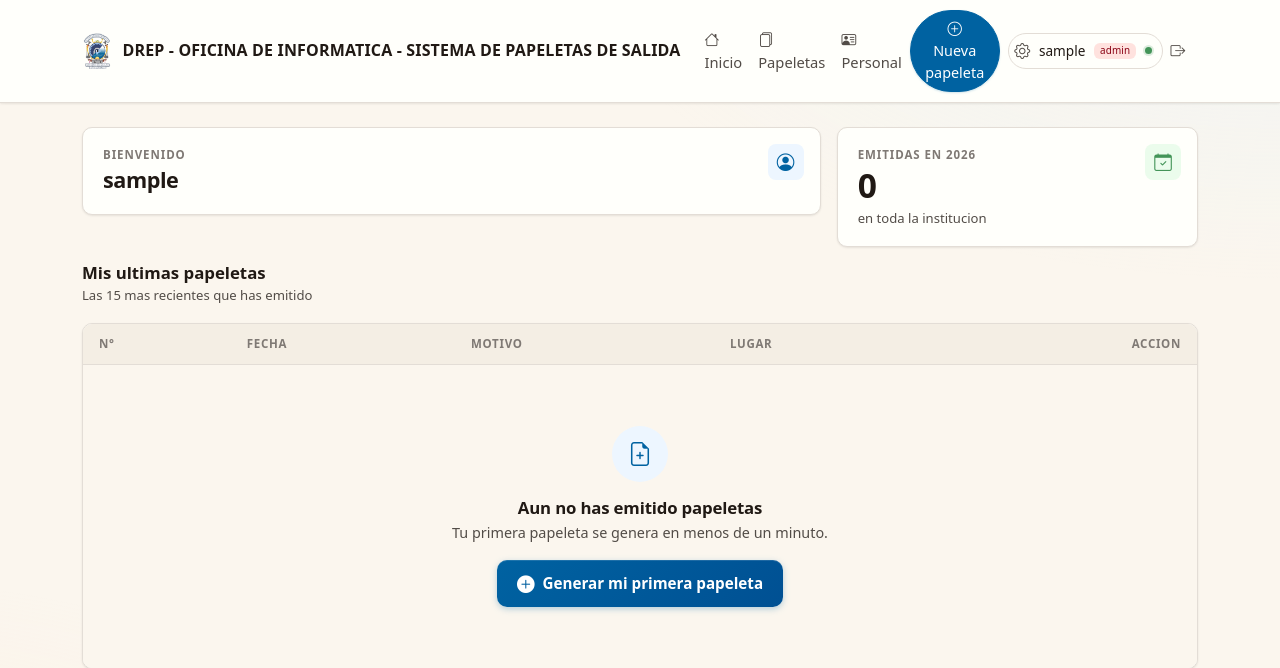
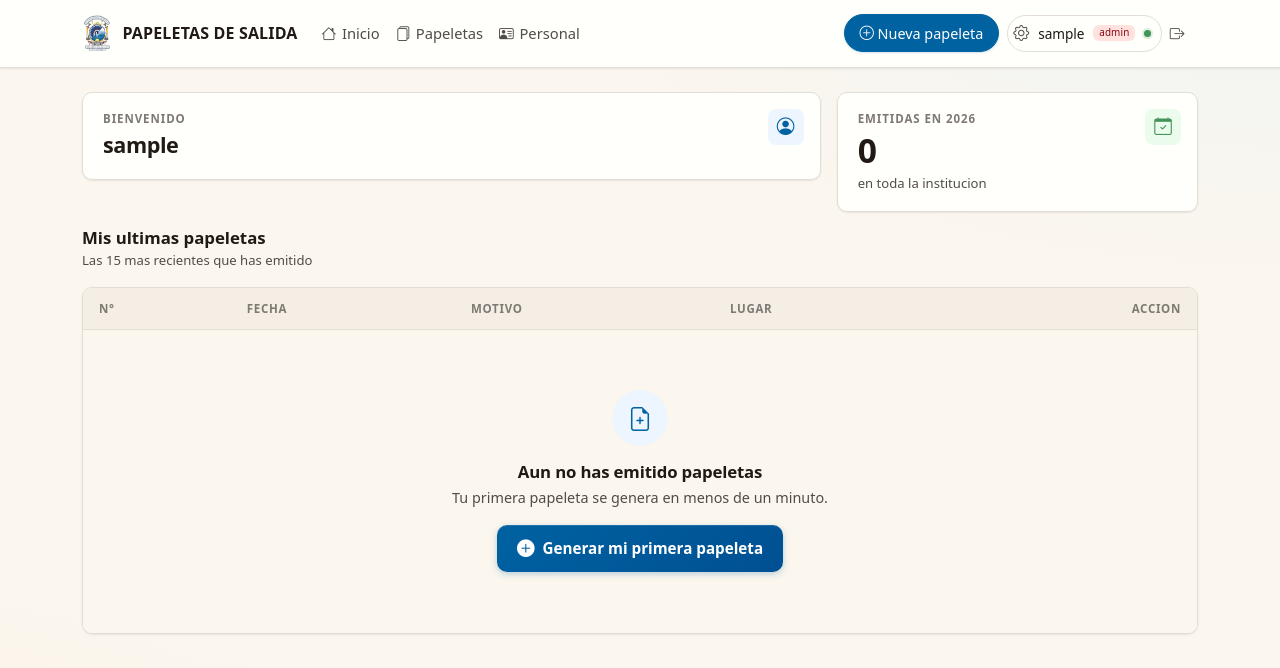
Before and after one commit to DRe-hk/papeletas_drep, a PHP site: page /dashboard.php in a window 1280 px wide. Shown: the top 668 px of the page. Run offline with PHP 8.4, Linux system fonts and the light colour scheme; the visitor is signed in with stand-in values (Sample User, id 1); data that the repository does not hold is empty.

Commit message:
Update header brand text to Papeletas de Salida

```diff
--- a/app/helpers.php
+++ b/app/helpers.php
@@ -743,7 +743,7 @@ function layout_header(string $titulo): void
     <a class="navbar-brand" href="<?= url('dashboard.php') ?>">
       <img src="<?= e(url('assets/logo.png')) ?>" alt="" class="brand-logo">
       <span class="brand-text">
-        <span class="name"><?= e(APP_NAME) ?></span>
+        <span class="name">Papeletas de Salida</span>
       </span>
     </a>
     <button class="navbar-toggler border-0" type="button" data-bs-toggle="collapse" data-bs-target="#mainNav" aria-label="Menu">
```
